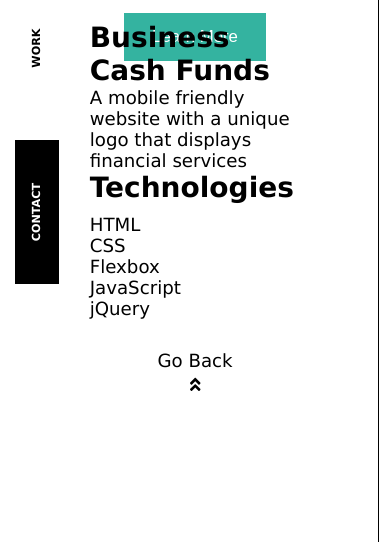
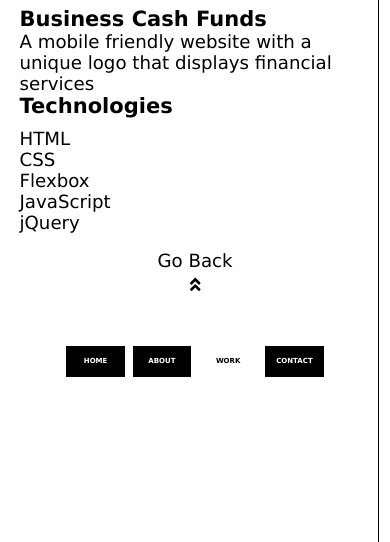
Before and after one commit to joelinstrum/alty-portfolio, a PHP site: page /bcf.html in a window 390 px wide. Shown: the part 423-965 px from the top of the page. Run offline with PHP 8.4, Linux system fonts and the light colour scheme; some libraries are stand-ins or nearby versions.

Commit message:
responsive design3

```diff
--- a/css/style.css
+++ b/css/style.css
@@ -810,43 +837,12 @@
 	.about p {
 		font-size: 1em;
 	}
-	.nav-media {
-		display: flex;
-		width: 100%;
-		height: auto;
-		order: 2;
-		flex-direction: row;
-		justify-content: center;
-		align-items: center;
-		font-size: .8em;
-	}
-	.nav-media a {
-		margin: 2%;
-		height: 20%;
-		padding: 2%;
-	}
-	.a2 {
-		width: 95%;
-	}
-	.b2 {
-		width: 85%;
-	}
-	.c2 {
-		width: 80%;
-	}
-	.d2 {
-		width: 90%;
-	}
 	.gallery {
 		padding: 5%;
 	}
 	.gallery a{
 		line-height: .5em;
 		font-size: .7em;
-	}
-	ul.nav2 li {
-		width: 15%;
-		height: auto;
 	}
 	.contact-items {
 		margin: 0;
@@ -858,12 +854,80 @@
 		align-items: center;
 	}
 	/*FOODSNAP*/
+	.background1 {
+		display: flex;
+		flex-direction: column;
+	}
+	.main-nav {
+		-webkit-transform: none;
+		order: 2;
+		position: initial;
+		width: 100%;
+	}
+	.nav2 {
+		display: flex;
+		justify-content: center;
+		align-items: center;
+	}
+	.nav2 a {
+		padding: 3%;
+		font-size: .5em;
+	}
+	ul.nav2 li {
+		width: 15%;
+		height: auto;
+	}
 	#foodsnap-container{
-		width: 70%;
+		width: 100%;
+	}
+	.fold-div-content {
+		padding: 2%;
+		margin:0;
+		width: 100%;
+	}
+	.fold-div-content h1 {
+		font-size: 1.5em;
 	}
 	/*NBA STATS*/
 	.card {
-		width: 70%;
+		width: 95%;
+	}
+	.card-content p {
+		text-align: center;
+	}
+
+	/*BCF*/
+	.bcf-video-container {
+		width: 100%;
+	}
+	.landing-overlay {
+		width: 100%
+	}
+	.bcf-video-text h1 {
+		font-size: 1em;
+		line-height: 1em;
+	}
+	.bcf-video-text p {
+		font-size: .7em;
+	}
+	.bcf-btn  {
+		width: 30%;
+		font-size: .7em;
+		padding: 2% 1%;
+	}
+	/*GRUBWORLD*/
+	.grubworld-ul li {
+		height: 100px;
+		width: 100px;
+		margin: -20px;
+	}
+	.grubworld-ul {
+		margin-right: 17%;
+	}
+	/*MOVIEGIF*/
+	#fold-div-ul {
+		width: 250px;
+		height: 150px;
 	}
 
 }
--- a/nbaStats.html
+++ b/nbaStats.html
@@ -22,7 +22,7 @@
 		</div>
 		<!-- PROJECT DISPLAY -->
 		<div class="fold-div">
-			<a href="http://nbastats.codingdiva.com" target="_blank">
+			<a href="http://nbastats.codingdiva.com" target="_blank" class="nbastats-a">
 				<div class="card">
 					<div class="card-content">
 						<h1>nbaStats</h1>
```
Also changed, not shown: other parts of css/style.css (+69 -42 lines), home.html (+9 -4 lines).
